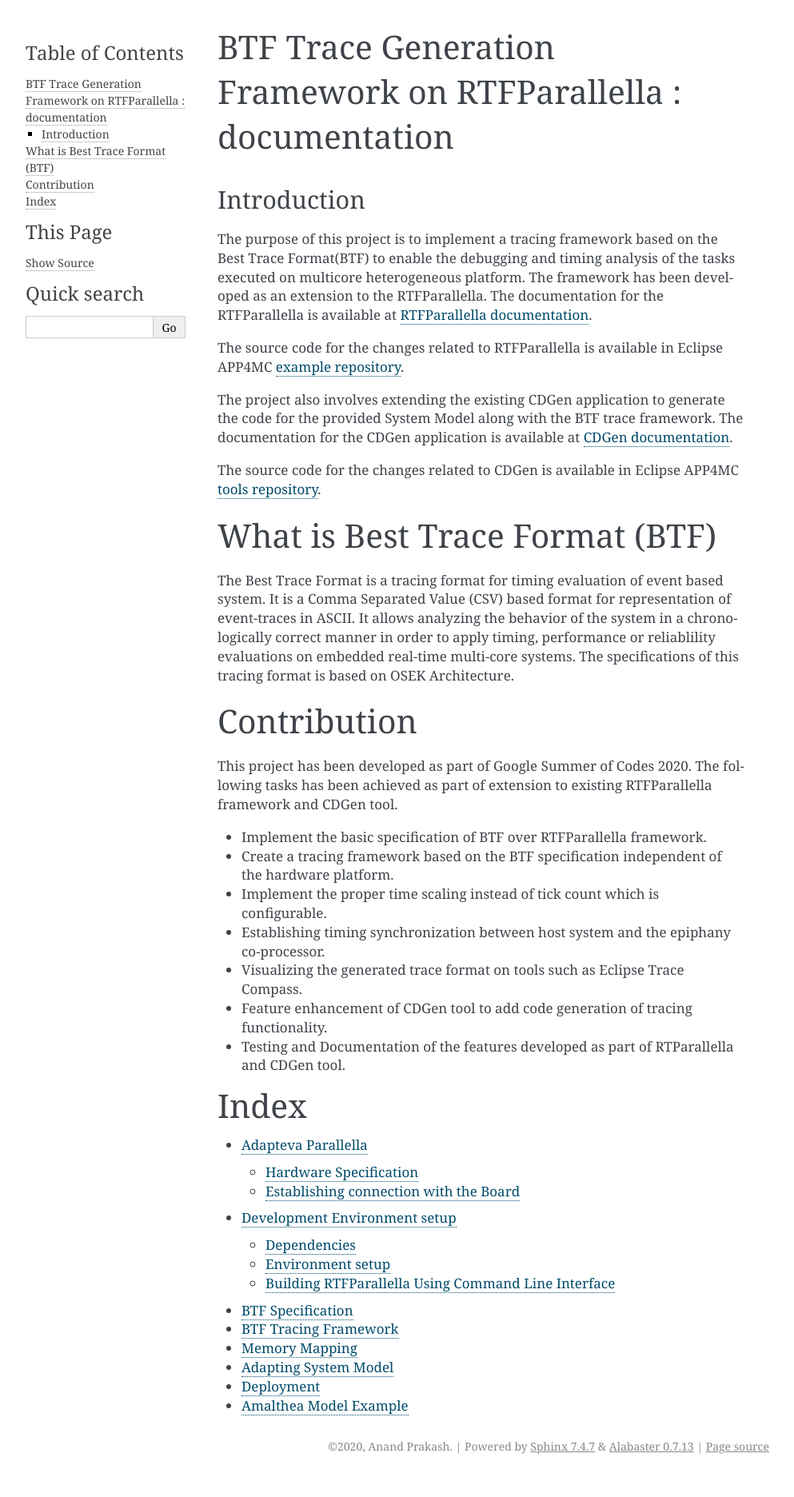
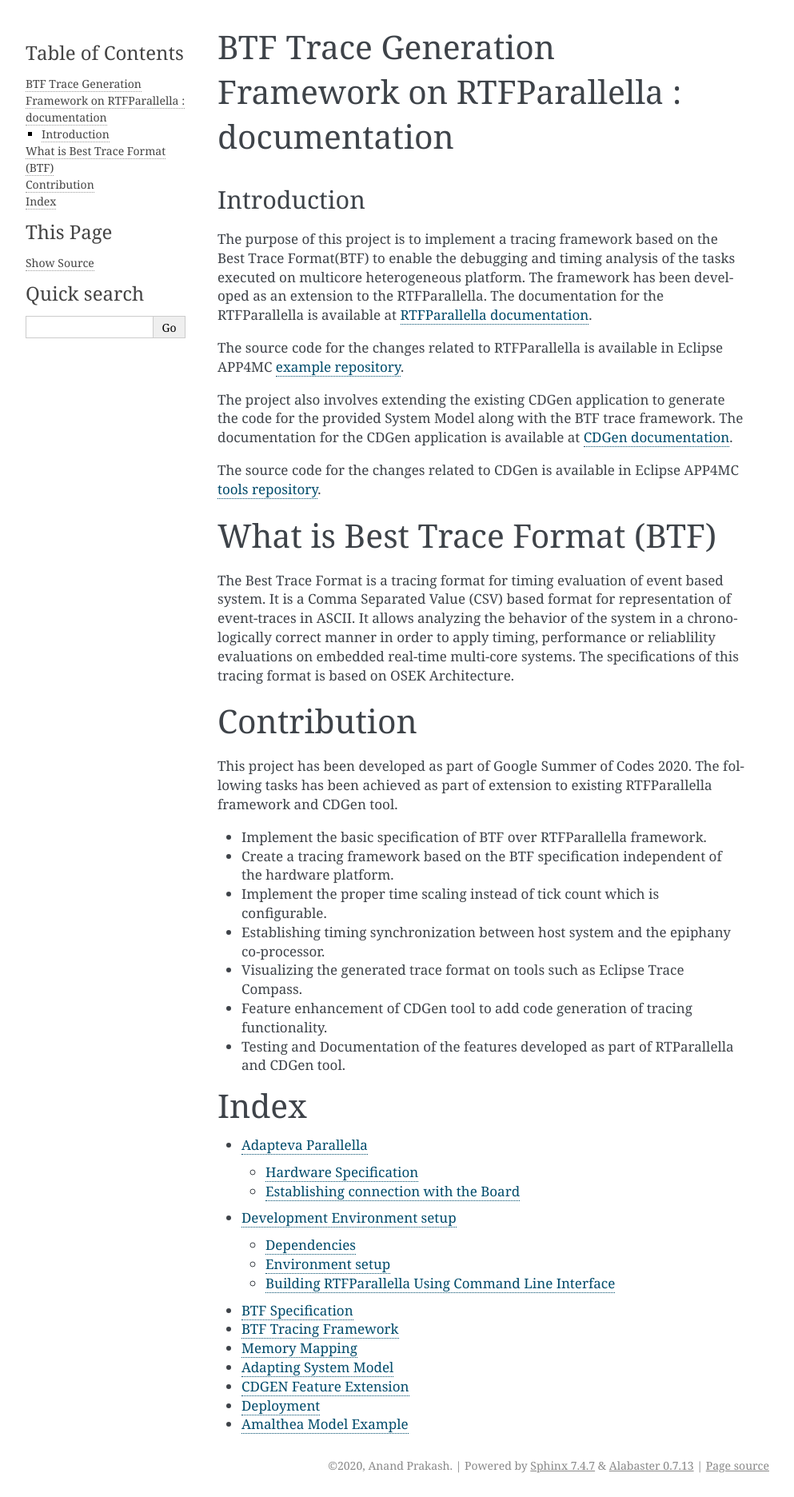
Before and after one commit to anand6105/BTFDoc, a Sphinx documentation site: the page built from source/index.rst, in a window 1280 px wide. Shown: the whole page at 80% size, without its empty margins (148-1141 px from the left). Built offline with Sphinx 7.4.7, drawn with Linux system fonts in a browser that asks for light colours; before the commit the page ends 1848 px from its top, so only the background shows below that.

Commit message:
Added cdgen feature extension

```diff
--- /dev/null
+++ b/source/cdgen_ext.rst
@@ -0,0 +1,2 @@
+CDGEN Feature Extension
+=======================
--- a/source/index.rst
+++ b/source/index.rst
@@ -72,6 +72,8 @@
 
    sys_model
 
+   cdgen_ext
+
    run
 
    example
```
